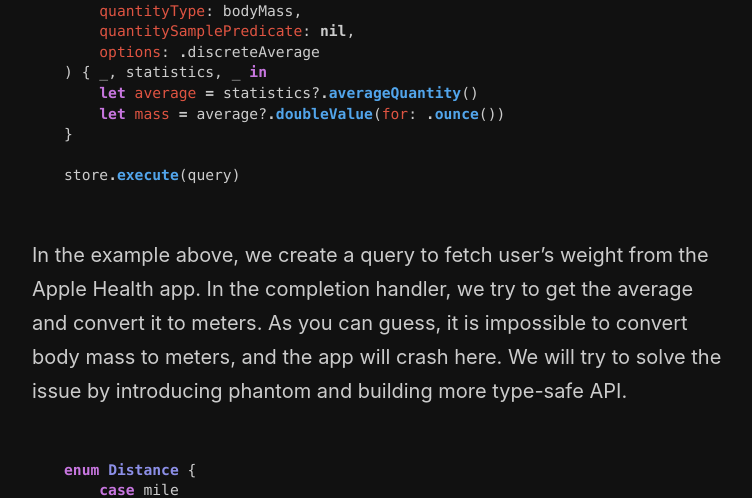
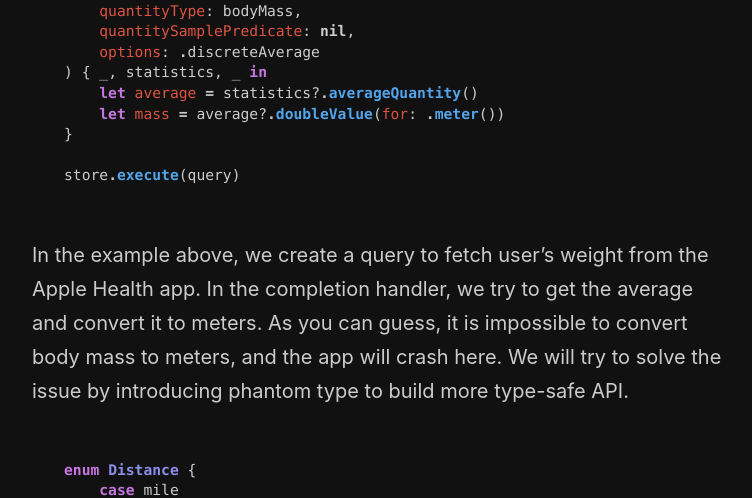
Before and after one commit to mecid/mecid.github.io, a Jekyll site: the page built from _posts/2021-02-18-phantom-types-in-swift.md, in a window 1280 px wide and 900 px high, scrolled down 2068 px. Shown: the part 155-653 px from the top of the window, without its empty margins (258-1010 px from the left). Built offline with Jekyll 4.4.1, drawn with Linux system fonts in a browser that asks for light colours; some of the changed text lies outside the part shown.

Commit message:
phantom types post improved

````diff
--- a/_posts/2021-02-18-phantom-types-in-swift.md
+++ b/_posts/2021-02-18-phantom-types-in-swift.md
@@ -63,13 +63,13 @@ let query = HKStatisticsQuery(
     options: .discreteAverage
 ) { _, statistics, _ in
     let average = statistics?.averageQuantity()
-    let mass = average?.doubleValue(for: .ounce())
+    let mass = average?.doubleValue(for: .meter())
 }
 
 store.execute(query)
 ```
 
-In the example above, we create a query to fetch user's weight from the Apple Health app. In the completion handler, we try to get the average and convert it to meters. As you can guess, it is impossible to convert body mass to meters, and the app will crash here. We will try to solve the issue by introducing phantom and building more type-safe API.
+In the example above, we create a query to fetch user's weight from the Apple Health app. In the completion handler, we try to get the average and convert it to meters. As you can guess, it is impossible to convert body mass to meters, and the app will crash here. We will try to solve the issue by introducing phantom type to build more type-safe API.
 
 ```swift
 enum Distance {
````
Also changed, not shown: other parts of _posts/2021-02-18-phantom-types-in-swift.md (+2 -2 lines).
